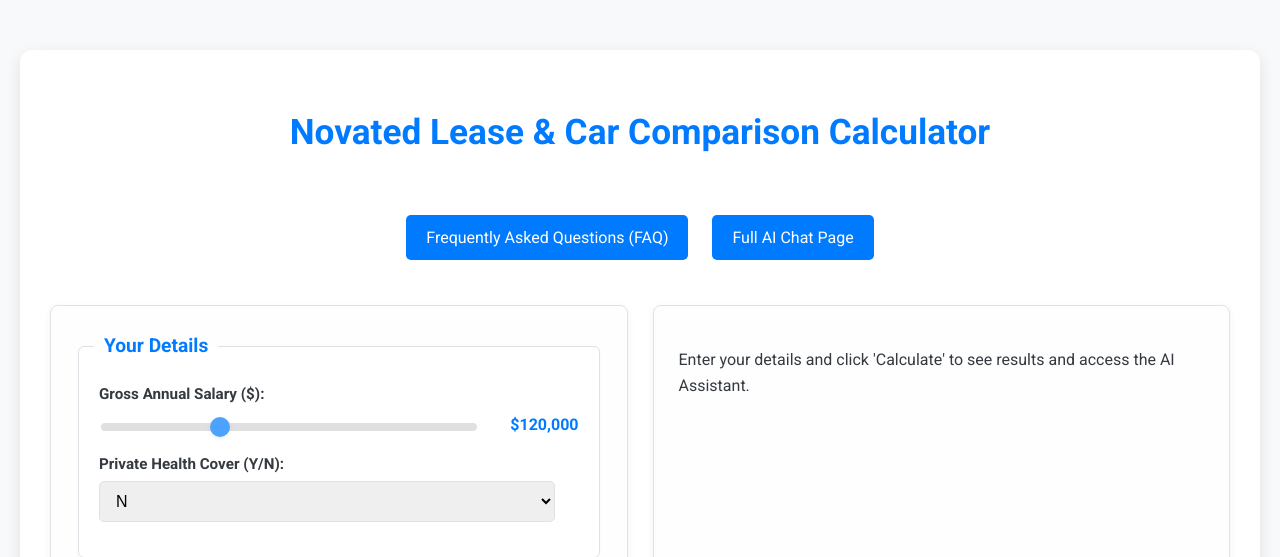
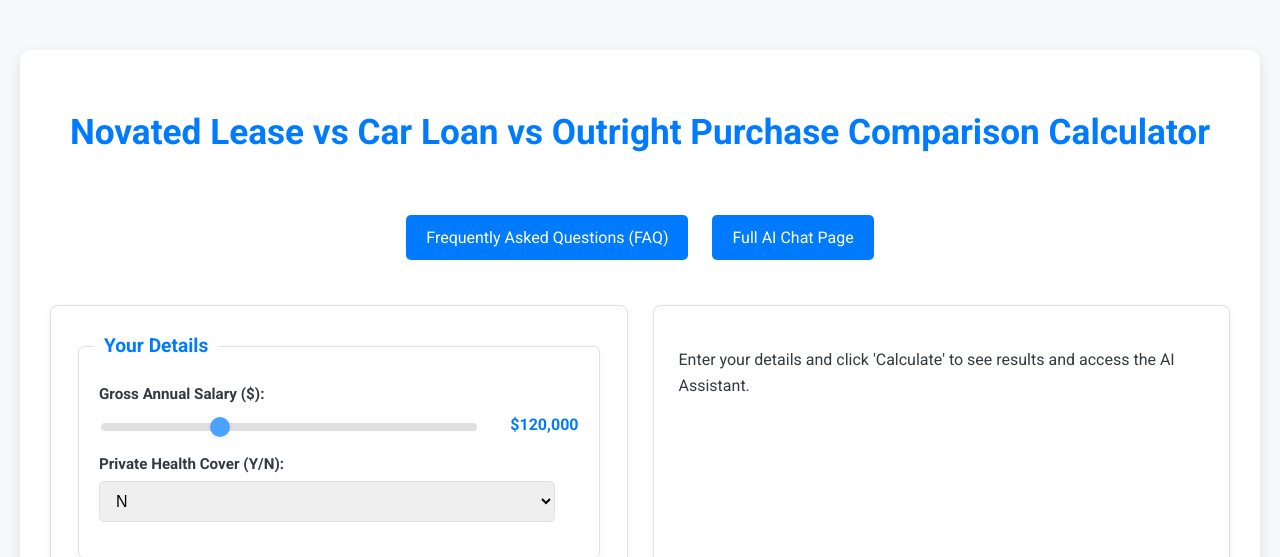
Before and after one commit to feckinirish/novated-lease-calculator, a Flask app: page / in a window 1280 px wide. Shown: the top 557 px of the page. Run offline with Flask 3, Linux system fonts and the light colour scheme.

Commit message:
Updated Index.html template

```diff
--- a/templates/index.html
+++ b/templates/index.html
@@ -452,7 +452,7 @@
 <body>
     <div class="container">
 
-        <h1>Novated Lease & Car Comparison Calculator</h1>
+        <h1>Novated Lease vs Car Loan vs Outright Purchase Comparison Calculator</h1>
         <div class="nav-links">
             <a href="/faq">Frequently Asked Questions (FAQ)</a>
             <a href="/chat">Full AI Chat Page</a>
```
